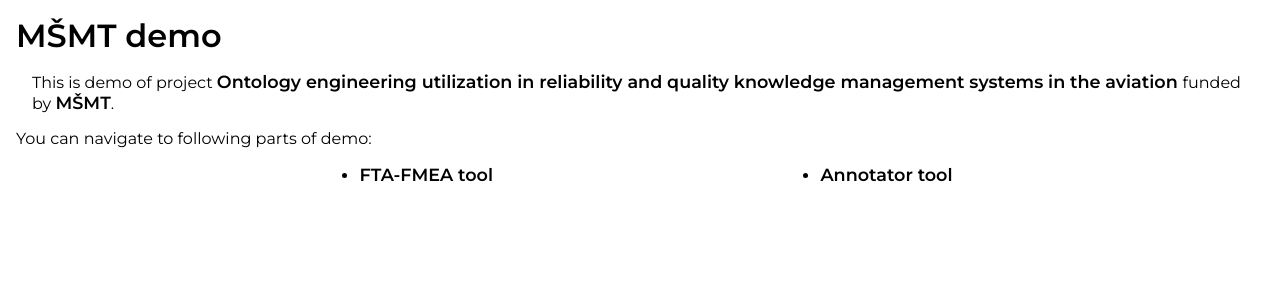
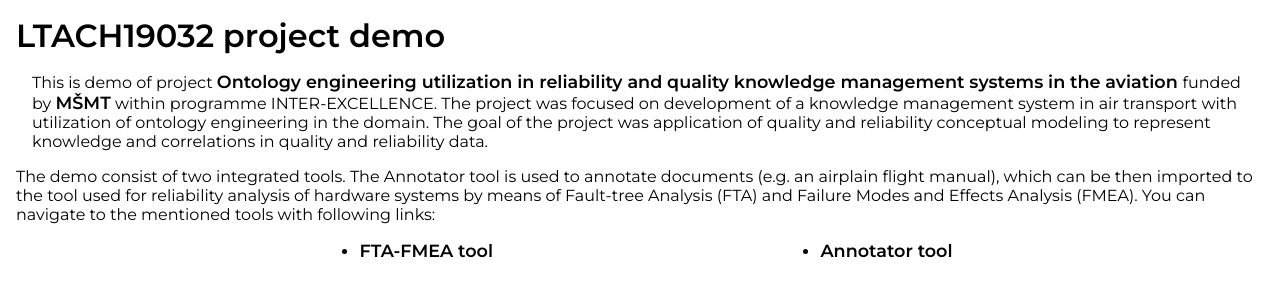
Before and after one commit to kbss-cvut/19msmt-distribution, a plain HTML site: page nginx/web/index.html in a window 1280 px wide. Drawn offline with Linux system fonts and the light colour scheme.

Commit message:
Update main web page

```diff
--- a/nginx/web/index.html
+++ b/nginx/web/index.html
@@ -9,16 +9,17 @@
     <link rel="stylesheet" href="./styles/style.css">
 </head>
 <body>
-<h1>MŠMT demo</h1>
+<h1>LTACH19032 project demo</h1>
 
     <p class="description">This is demo of project
         <a href="https://starfos.tacr.cz/en/project/LTACH19032?query_code=5yiyaackalka">
             Ontology engineering utilization in reliability and quality knowledge management systems in the aviation
         </a>
         funded by
-        <a href="https://www.msmt.cz/">MŠMT</a>.
+        <a href="https://www.msmt.cz/">MŠMT</a>
+	within programme INTER-EXCELLENCE. The project was focused on development of a knowledge management system in air transport with utilization of ontology engineering in the domain. The goal of the project was application of quality and reliability conceptual modeling to represent knowledge and correlations in quality and reliability data.
     </p>
-    <p>You can navigate to following parts of demo:</p>
+    <p>The demo consist of two integrated tools. The Annotator tool is used to annotate documents (e.g. an airplain flight manual), which can be then imported to the tool used for reliability analysis of hardware systems by means of Fault-tree Analysis (FTA) and Failure Modes and Effects Analysis (FMEA). You can navigate to the mentioned tools with following links:</p>
     <ul class="services">
         <li class="service"><a href="./fta-fmea/">FTA-FMEA tool</a></li>
         <li class="service"><a href="./annotator/">Annotator tool</a></li>
```
